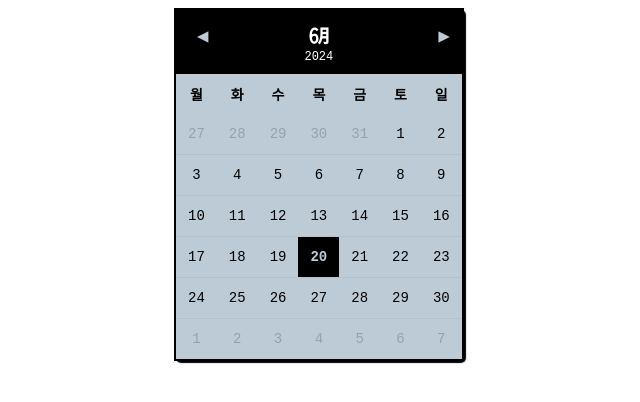
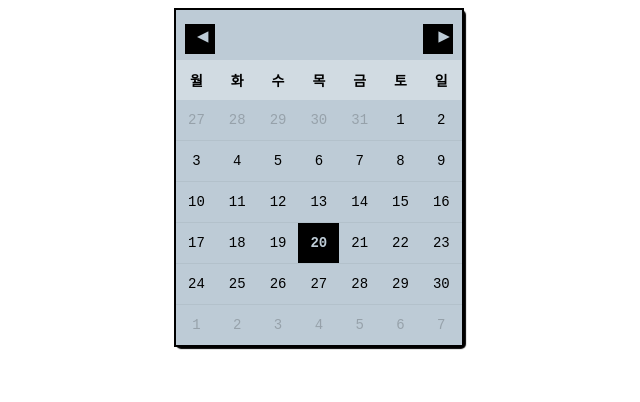
Before and after one commit to haesul/Notion_widget, a plain HTML site: page index.html in a window 1280 px wide. Shown: the whole page, without its empty margins (466-1106 px from the left). Drawn offline with Linux system fonts and the light colour scheme.

Commit message:
index.html

```diff
--- a/index.html
+++ b/index.html
@@ -36,21 +36,21 @@
         }
 
         .month {
-            background-color: #000;
-            color: #fff;
+            background-color: #BDCBD6;
+            color: #0000;
             font-size: 1.5em;
         }
 
         .year {
             font-size: 12px;
             font-weight: normal;
-            display: block;
+            display: #0000;
             text-shadow: none;
-            color: #fff;
+            color: #0000;
         }
 
         .day-header {
-            background-color: #BDCBD6;
+            background-color: #D1DBE2;
         }
 
         td, th {
```
